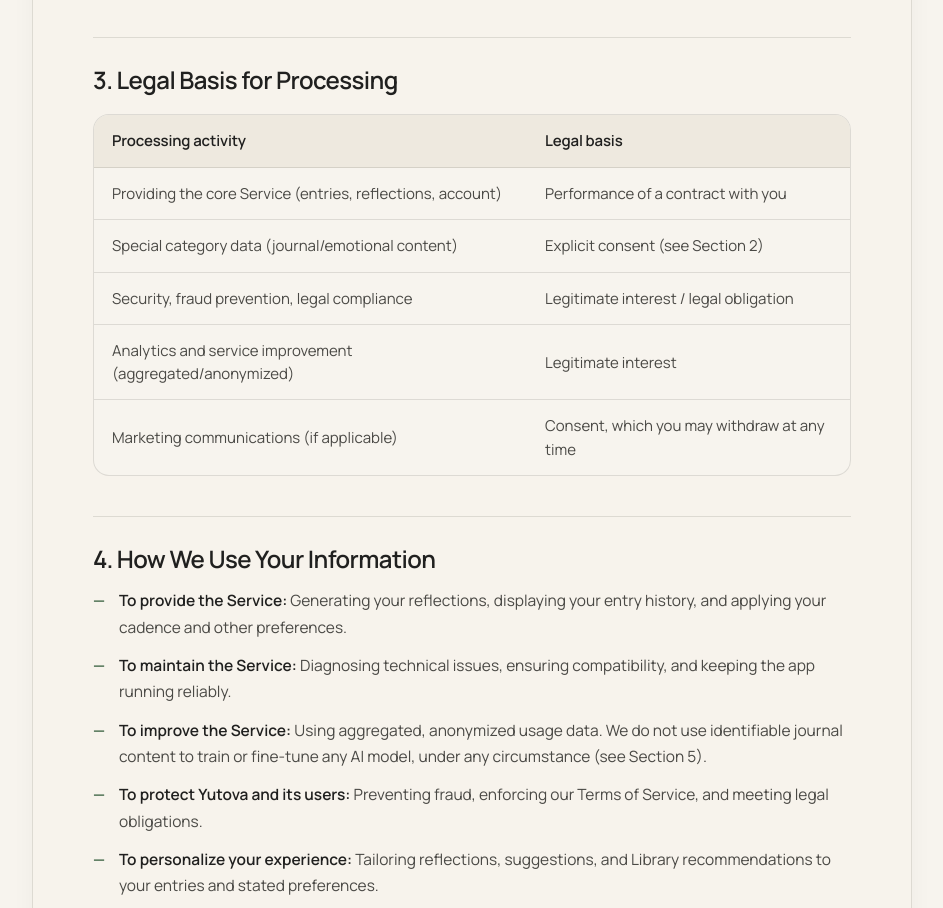
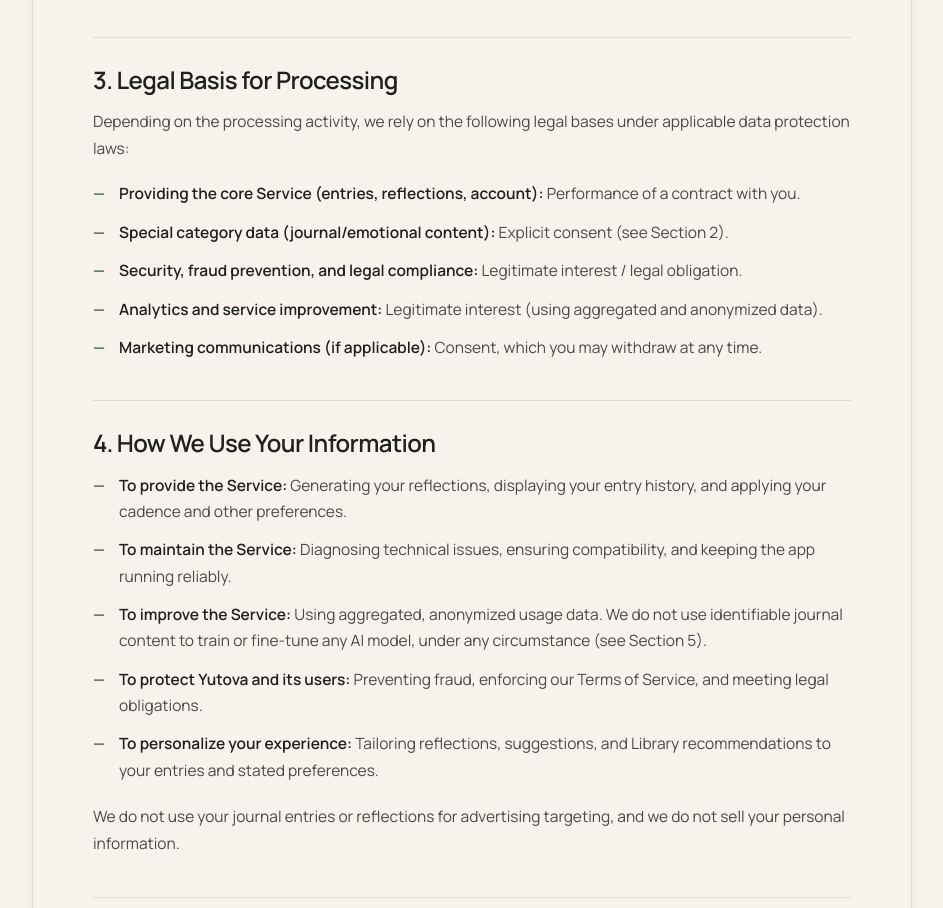
Before and after one commit to Yutova/website, a website: page privacy-policy/index.html in a window 1280 px wide. Shown: the part 1869-2777 px from the top of the page, without its empty margins (168-1111 px from the left). Drawn offline with Linux system fonts and the light colour scheme.

Commit message:
change table with list of items in Privacy Policy page

```diff
--- a/css/legal.css
+++ b/css/legal.css
@@ -155,47 +155,6 @@ body.legal-page {
   text-decoration-color: #2d4e33;
 }
 
-/* Legal Table */
-.legal-table-wrap {
-  width: 100%;
-  overflow-x: auto;
-  margin: 20px 0 24px;
-  border-radius: var(--radius-md);
-  border: 1px solid var(--line);
-  background: var(--paper);
-}
-
-.legal-table {
-  width: 100%;
-  border-collapse: collapse;
-  text-align: left;
-  font-size: 15px;
-}
-
-.legal-table th {
-  background: var(--paper-2);
-  color: var(--ink);
-  font-weight: 600;
-  padding: 14px 18px;
-  border-bottom: 1px solid var(--line);
-  letter-spacing: -0.01em;
-}
-
-.legal-table td {
-  padding: 14px 18px;
-  border-bottom: 1px solid var(--line);
-  color: #4a4945;
-  line-height: 1.55;
-}
-
-.legal-table tr:last-child td {
-  border-bottom: none;
-}
-
-.legal-table tr:hover td {
-  background: rgba(32, 32, 31, 0.02);
-}
-
 /* Responsive Styles */
 @media (max-width: 992px) {
   .legal-main {
--- a/privacy-policy/index.html
+++ b/privacy-policy/index.html
@@ -123,38 +123,16 @@
         </p>
 
         <h2>3. Legal Basis for Processing</h2>
-        <div class="legal-table-wrap">
-          <table class="legal-table">
-            <thead>
-              <tr>
-                <th>Processing activity</th>
-                <th>Legal basis</th>
-              </tr>
-            </thead>
-            <tbody>
-              <tr>
-                <td>Providing the core Service (entries, reflections, account)</td>
-                <td>Performance of a contract with you</td>
-              </tr>
-              <tr>
-                <td>Special category data (journal/emotional content)</td>
-                <td>Explicit consent (see Section 2)</td>
-              </tr>
-              <tr>
-                <td>Security, fraud prevention, legal compliance</td>
-                <td>Legitimate interest / legal obligation</td>
-              </tr>
-              <tr>
-                <td>Analytics and service improvement (aggregated/anonymized)</td>
-                <td>Legitimate interest</td>
-              </tr>
-              <tr>
-                <td>Marketing communications (if applicable)</td>
-                <td>Consent, which you may withdraw at any time</td>
-              </tr>
-            </tbody>
-          </table>
-        </div>
+        <p>
+          Depending on the processing activity, we rely on the following legal bases under applicable data protection laws:
+        </p>
+        <ul>
+          <li><strong>Providing the core Service (entries, reflections, account):</strong> Performance of a contract with you.</li>
+          <li><strong>Special category data (journal/emotional content):</strong> Explicit consent (see Section 2).</li>
+          <li><strong>Security, fraud prevention, and legal compliance:</strong> Legitimate interest / legal obligation.</li>
+          <li><strong>Analytics and service improvement:</strong> Legitimate interest (using aggregated and anonymized data).</li>
+          <li><strong>Marketing communications (if applicable):</strong> Consent, which you may withdraw at any time.</li>
+        </ul>
 
         <h2>4. How We Use Your Information</h2>
         <ul>
```
